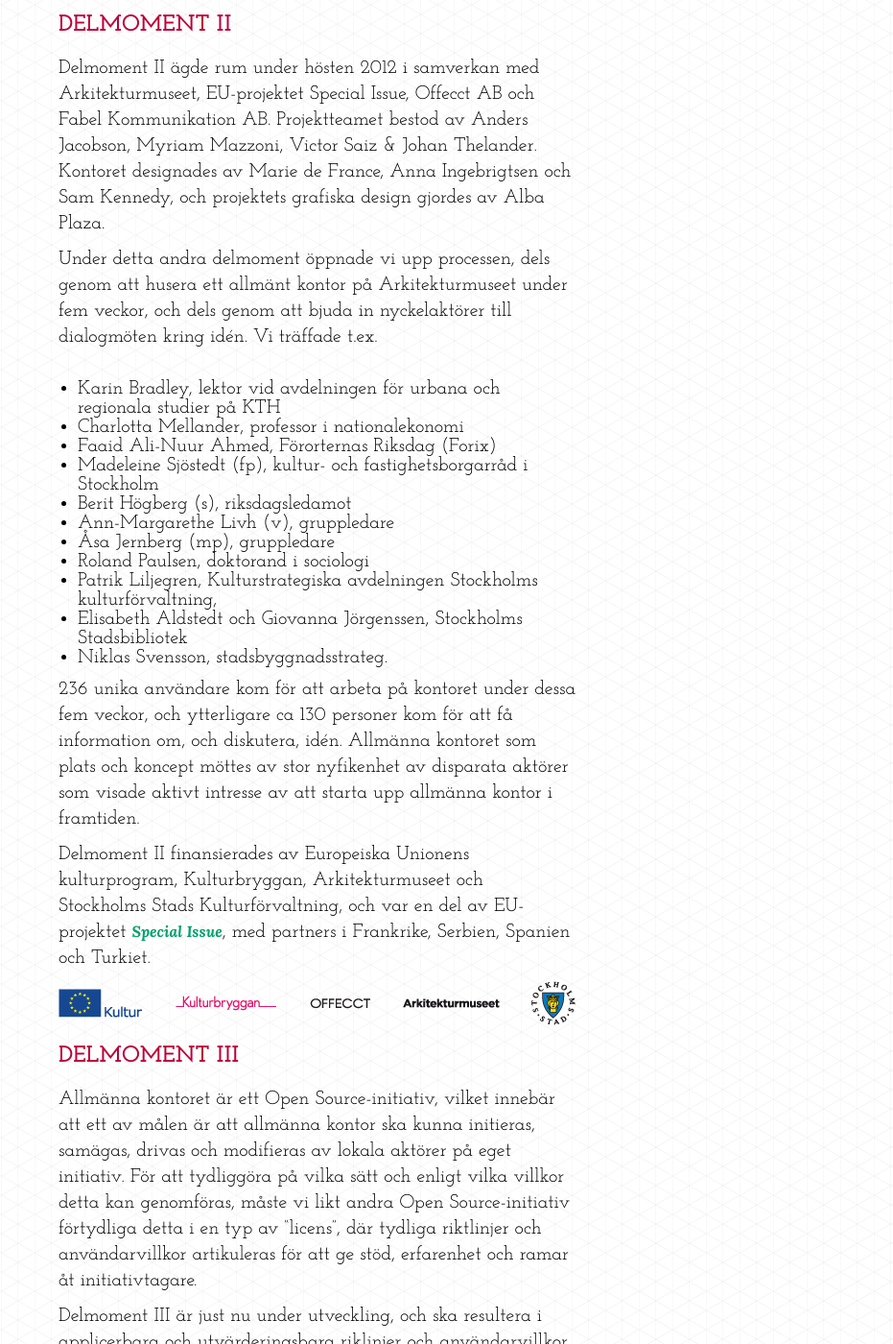
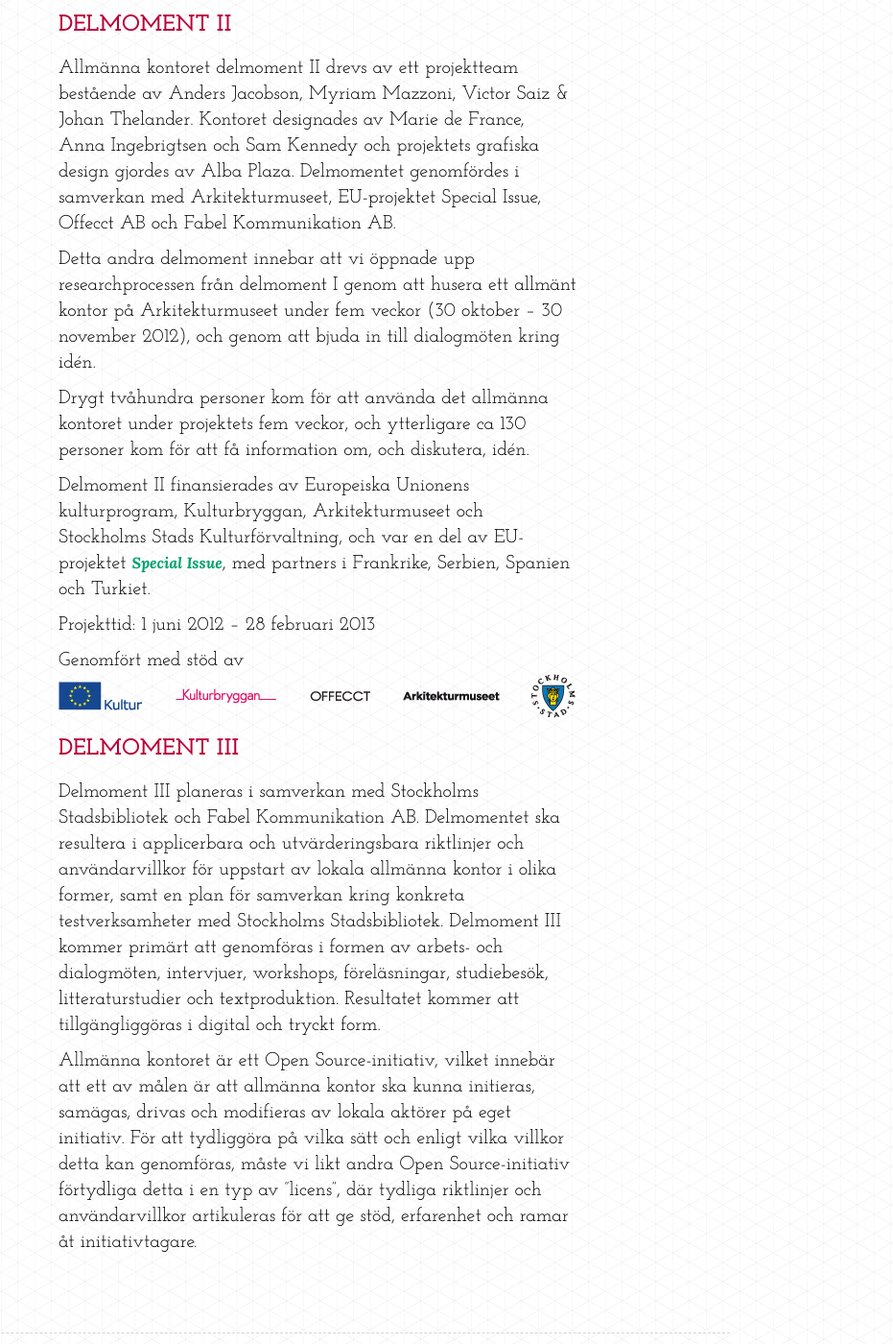
Before and after one commit to dilettant/allmannakontoret, a Jekyll site: the page built from om_projektet/delmoment.md, in a window 1280 px wide and 1400 px high, scrolled down 1195 px. Shown: the whole window at 96% size, without its empty margins (349-1280 px from the left). Built offline with Jekyll 4.4.1, drawn with Linux system fonts in a browser that asks for light colours; comment, search, counter and statistics services are not loaded; some of the changed text lies outside the part shown.

Commit message:
Uppdatering av delmoment inför release av projektrapport

```diff
--- a/om_projektet/delmoment.md
+++ b/om_projektet/delmoment.md
@@ -11,39 +11,29 @@
 
 ## Delmoment I {#delmoment_i}
 
-Allmänna kontoret, delmoment 1, initierades och drevs av Anders Jacobson och Johan Thelander, Dilettant AB. Möten hölls med ett antal aktörer inom kulturpolitik, offentlig förvaltning, stadsutveckling och arkitektur. Diskussioner fördes även i öppna sammanhang såsom workshops och festivaler med konstnärer, entreprenörer, teoretiker och studenter. Den projektrapport som producerades under projektets första delmoment ligger till grund för det vidare arbetet med att utveckla konceptet.
+Allmänna kontoret delmoment I drevs av Anders Jacobson och Johan Thelander – Dilettant AB. Möten hölls då med ett antal aktörer inom kulturpolitik, offentlig förvaltning, stadsutveckling och arkitektur. Diskussioner fördes även i öppna sammanhang såsom workshops och festivaler med konstnärer, entreprenörer, teoretiker och studenter. Den projektrapport som producerades under projektets första delmoment låg till grund för det vidare arbetet med att utveckla konceptet.
 
 Projekttid: 1 november 2011 – 1 juni 2012
 
 Genomfört med stöd av
-![Kulturbryggan](/assets/img/kb.png)
+![Logo Kulturbryggan](/assets/img/kb.png)
 
 ## Delmoment II {#delmoment_ii}
 
-Delmoment II ägde rum under hösten 2012 i samverkan med Arkitekturmuseet, EU-projektet Special Issue, Offecct AB och Fabel Kommunikation AB. Projektteamet bestod av Anders Jacobson, Myriam Mazzoni, Victor Saiz & Johan Thelander. Kontoret designades av Marie de France, Anna Ingebrigtsen och Sam Kennedy, och projektets grafiska design gjordes av Alba Plaza.
+Allmänna kontoret delmoment II drevs av ett projektteam bestående av Anders Jacobson, Myriam Mazzoni, Victor Saiz & Johan Thelander. Kontoret designades av Marie de France, Anna Ingebrigtsen och Sam Kennedy och projektets grafiska design gjordes av Alba Plaza. Delmomentet genomfördes i samverkan med Arkitekturmuseet, EU-projektet Special Issue, Offecct AB och Fabel Kommunikation AB.
 
-Under detta andra delmoment öppnade vi upp processen, dels genom att husera ett allmänt kontor på Arkitekturmuseet under fem veckor, och dels genom att bjuda in nyckelaktörer till dialogmöten kring idén. Vi träffade t.ex.
-* Karin Bradley, lektor vid  avdelningen för urbana och regionala studier på KTH
-* Charlotta Mellander, professor i nationalekonomi
-* Faaid Ali-Nuur Ahmed, Förorternas Riksdag (Forix)
-* Madeleine Sjöstedt (fp), kultur- och fastighetsborgarråd i Stockholm
-* Berit Högberg (s), riksdagsledamot
-* Ann-Margarethe Livh (v), gruppledare
-* Åsa Jernberg (mp), gruppledare
-* Roland Paulsen, doktorand i sociologi
-* Patrik Liljegren, Kulturstrategiska avdelningen Stockholms kulturförvaltning,
-* Elisabeth Aldstedt och Giovanna Jörgenssen, Stockholms Stadsbibliotek
-* Niklas Svensson, stadsbyggnadsstrateg.
+Detta andra delmoment innebar att vi öppnade upp researchprocessen från delmoment I genom att husera ett allmänt kontor på Arkitekturmuseet under fem veckor (30 oktober – 30 november 2012), och genom att bjuda in till dialogmöten kring idén.
 
-236 unika användare kom för att arbeta på kontoret under dessa fem veckor, och ytterligare ca 130 personer kom för att få information om, och diskutera, idén. Allmänna kontoret som plats och koncept möttes av stor nyfikenhet av disparata aktörer som visade aktivt intresse av att starta upp allmänna kontor i framtiden.
+Drygt tvåhundra personer kom för att använda det allmänna kontoret under projektets fem veckor, och ytterligare ca 130 personer kom för att få information om, och diskutera, idén.
 
 Delmoment II finansierades av Europeiska Unionens kulturprogram, Kulturbryggan, Arkitekturmuseet och Stockholms Stads Kulturförvaltning, och var en del av EU-projektet [Special Issue](http://specialissue.eu), med partners i Frankrike, Serbien, Spanien och Turkiet.
 
-![samarbete](/assets/img/logos.png)
+Projekttid: 1 juni 2012 – 28 februari 2013
+
+Genomfört med stöd av
+![Logor Europeiska Unionens kulturprogram, Kulturbryggan, Offecc, Arkitekturmuseet och Stockholms Stads Kulturförvaltning](/assets/img/logos.png)
 
 ## Delmoment III {#delmoment_iii}
-Allmänna kontoret är ett Open Source-initiativ, vilket innebär att ett av målen är att allmänna kontor ska kunna initieras, samägas, drivas och modifieras av lokala aktörer på eget initiativ. För att tydliggöra på vilka sätt och enligt vilka villkor detta kan genomföras, måste vi likt andra Open Source-initiativ förtydliga detta i en typ av "licens", där tydliga riktlinjer och användarvillkor artikuleras för att ge stöd, erfarenhet och ramar åt initiativtagare.
+Delmoment III planeras i samverkan med Stockholms Stadsbibliotek och Fabel Kommunikation AB. Delmomentet ska resultera i applicerbara och utvärderingsbara riktlinjer och användarvillkor för uppstart av lokala allmänna kontor i olika former, samt en plan för samverkan kring konkreta testverksamheter med Stockholms Stadsbibliotek. Delmoment III kommer primärt att genomföras i formen av arbets- och dialogmöten, intervjuer, workshops, föreläsningar, studiebesök, litteraturstudier och textproduktion. Resultatet kommer att tillgängliggöras i digital och tryckt form.
 
-Delmoment III är just nu under utveckling, och ska resultera i applicerbara och utvärderingsbara riklinjer och användarvillkor för uppstart av lokala allmänna kontor i olika former, samt en plan för samverkan kring konkreta testverksamheter i samverkan med Stockholms Stadsbibliotek.
-
-Delmoment III kommer primärt att genomföras i formen av arbets- och dialogmöten, intervjuer, workshops, föreläsningar (varav två offentliga), studiebesök, litteraturstudier och textproduktion. Resultatet kommer att tillgängliggöras i digital och tryckt form.
+Allmänna kontoret är ett Open Source-initiativ, vilket innebär att ett av målen är att allmänna kontor ska kunna initieras, samägas, drivas och modifieras av lokala aktörer på eget initiativ. För att tydliggöra på vilka sätt och enligt vilka villkor detta kan genomföras, måste vi likt andra Open Source-initiativ förtydliga detta i en typ av ”licens”, där tydliga riktlinjer och användarvillkor artikuleras för att ge stöd, erfarenhet och ramar åt initiativtagare.
```
